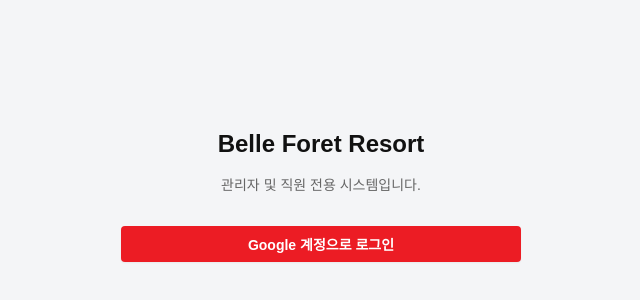
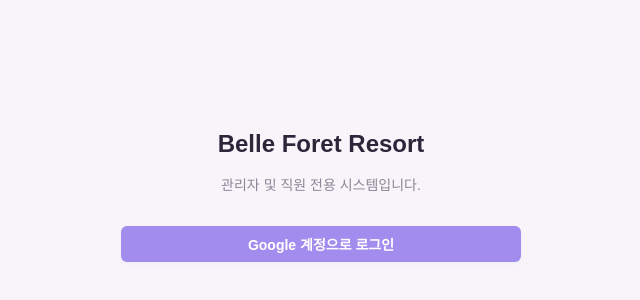
Before and after one commit to tjkim448532/RoomAssign, a React (Vite) app: page /login in a window 1280 px wide. Shown: the part 204-504 px from the top of the page, without its empty margins (319-959 px from the left). Built offline with nearby package versions, Linux system fonts and the light colour scheme; no server answers; a web font is replaced by a local one.

Commit message:
style: apply magical pastel palette inspired by cover art

```diff
--- a/src/index.css
+++ b/src/index.css
@@ -1,35 +1,35 @@
 @import url('https://fonts.googleapis.com/css2?family=Pretendard:wght@400;500;600;700&display=swap');
 
 :root {
-  /* DBS Banking Enterprise Theme (Light) */
-  --bg-dark: #f4f5f7; /* Main app background - light gray */
+  /* Magical Princess Theme (Pastel Lavender & Pink) */
+  --bg-dark: #f7f5fa; /* Faint lavender tinted background */
   --bg-sidebar: #ffffff;
-  --bg-card: #ffffff; /* Clean white cards */
-  --bg-hover: #fce8e9; /* Light red hover */
+  --bg-card: #ffffff;
+  --bg-hover: #f3eff8; /* Soft lavender hover */
 
-  --text-main: #333333;
-  --text-bright: #111111;
-  --text-muted: #666666;
+  --text-main: #4a4458; /* Muted dark purple */
+  --text-bright: #2d263b; /* Deep purple/navy */
+  --text-muted: #8b8698; /* Soft grayish purple */
 
-  --primary-color: #ec1c24; /* DBS Red */
-  --primary-hover: #c4141d;
+  --primary-color: #a28ced; /* Soft Lavender / Periwinkle */
+  --primary-hover: #8b74d5;
 
-  --border-color: #e5e7eb;
-  --border-light: #f3f4f6;
+  --border-color: #e5e1ef;
+  --border-light: #f0edf5;
 
-  --error-color: #ef4444;
-  --success-color: #10b981;
-  --assigned-color: #3b82f6; /* Trustworthy Blue */
-  --warning-color: #f59e0b;
+  --error-color: #fb7185; /* Soft rose */
+  --success-color: #34d399; /* Soft emerald */
+  --assigned-color: #818cf8; /* Soft indigo */
+  --warning-color: #fbbf24; /* Soft amber */
 
-  --radius-sm: 4px;
-  --radius-md: 8px;
-  --radius-lg: 12px;
+  --radius-sm: 6px;
+  --radius-md: 12px;
+  --radius-lg: 16px;
   --radius-pill: 999px;
 
-  --shadow-sm: 0 1px 2px rgba(0,0,0,0.05);
-  --shadow-md: 0 4px 6px -1px rgba(0,0,0,0.1), 0 2px 4px -1px rgba(0,0,0,0.06);
-  --shadow-lg: 0 10px 15px -3px rgba(0,0,0,0.1), 0 4px 6px -2px rgba(0,0,0,0.05);
+  --shadow-sm: 0 2px 4px rgba(162, 140, 237, 0.05);
+  --shadow-md: 0 4px 12px rgba(162, 140, 237, 0.08), 0 2px 4px rgba(162, 140, 237, 0.04);
+  --shadow-lg: 0 12px 24px rgba(162, 140, 237, 0.12), 0 4px 8px rgba(162, 140, 237, 0.06);
 }
 
 * {
```
